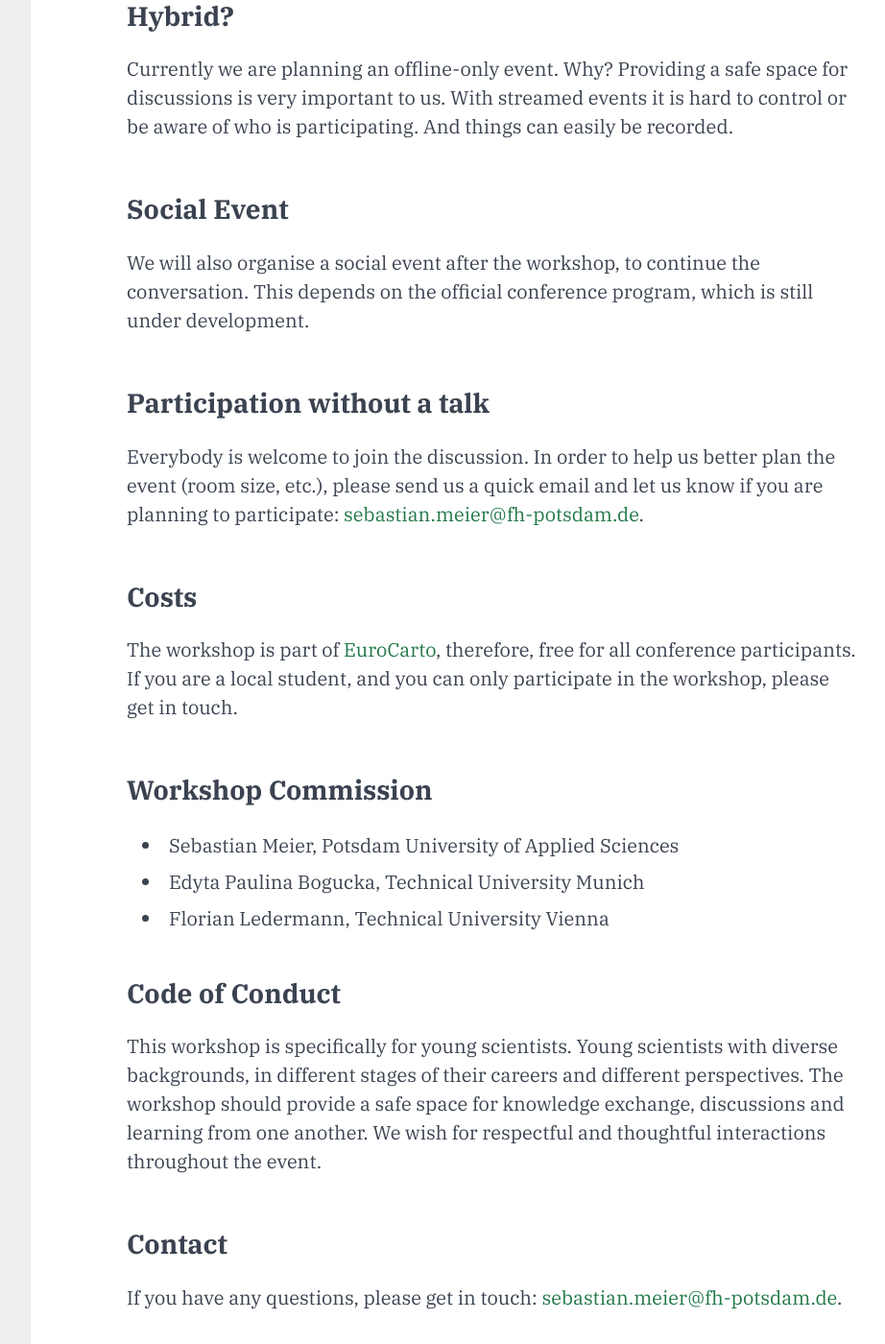
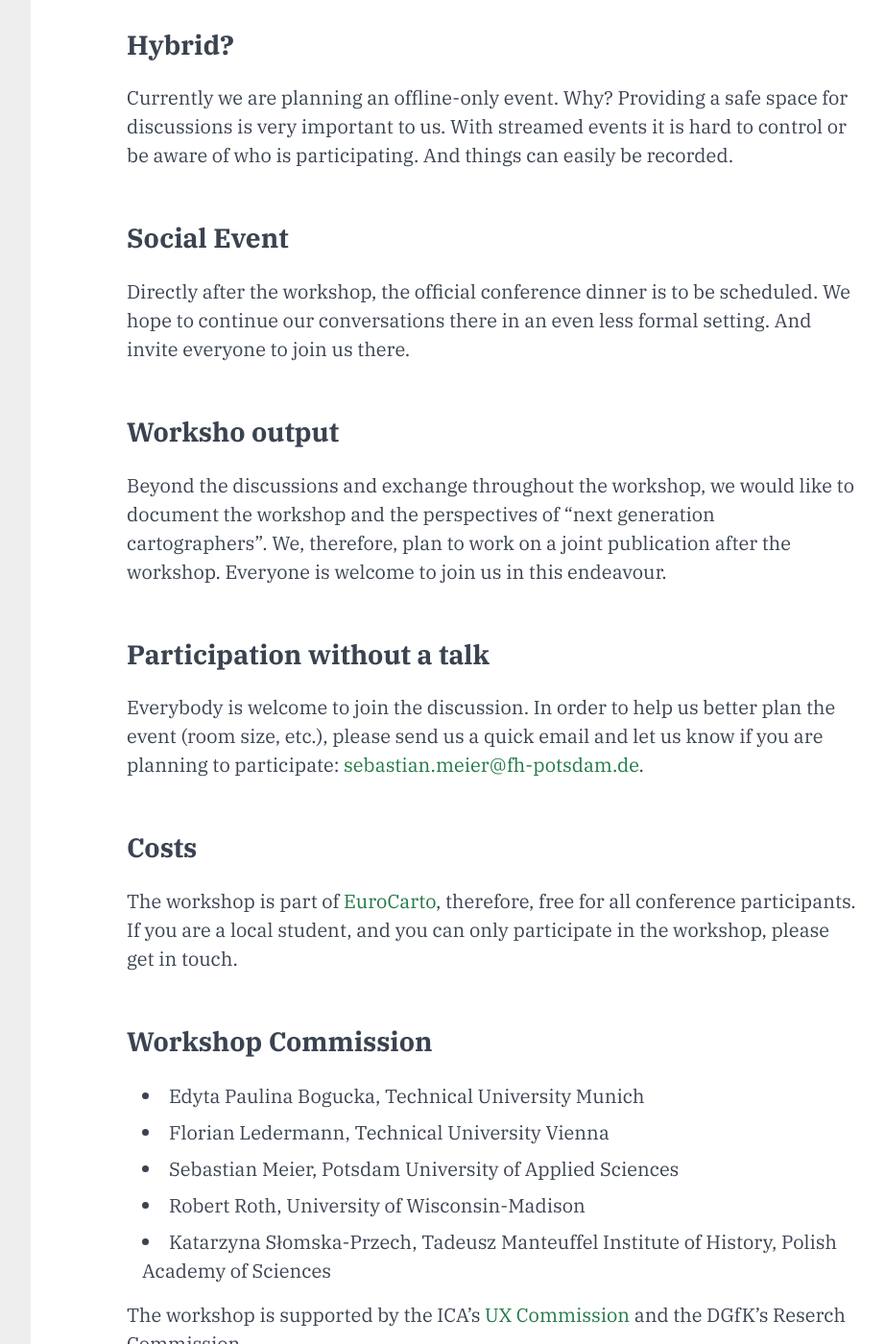
Before and after one commit to sebastian-meier/dgfk-kommission-forschung, a Jekyll site: the page built from en/events/eurocarto2022.md, in a window 1280 px wide and 1400 px high, scrolled down 1679 px. Shown: the whole window at 96% size, without its empty margins (288-1210 px from the left). Built offline with Jekyll 4.4.1, drawn with Linux system fonts in a browser that asks for light colours; some of the changed text lies outside the part shown.

Commit message:
eurocarto update and email changes

```diff
--- a/_data/events.csv
+++ b/_data/events.csv
@@ -1,5 +1,5 @@
 type,date,location,title,url,subtitle
-Nachwuchsworkshop (EN),2022-09-19,Wien,Kartographisches Kolloquium,/en/events/eurocarto2022,"Workshop als Fachaustausch für junge Kartograph*innen"
+Nachwuchsworkshop (EN),2022-09-22,Wien,Kartographisches Kolloquium,/en/events/eurocarto2022,"Workshop als Fachaustausch für junge Kartograph*innen"
 Nachwuchsworkshop,2020-09-20,Virtuell,Service-orientierte Kartographie,/de/events/eurocarto2020,"Welchen Einfluss haben neue Rahmenbedingungen, Nutzungskontexte und Nutzungsverhalten auf die Produktion kartographischer Produkte?"
 Symposium,2019-10-11,Berlin,Urban Mobility Symposium,https://www.citylab-berlin.org/events/mobilitysymposium/,"Karten, Daten, Geovisualisierung"
 Workshop,2017-12-01,Berlin,Offene Daten in Forschung und Entwicklung,https://www.technologiestiftung-berlin.de/de/veranstaltungen/beitrag/offene-daten-in-forschung-und-entwicklung/,"Workshop zu freien Geodaten"
--- a/_data/events_en.csv
+++ b/_data/events_en.csv
@@ -1,5 +1,5 @@
 type,date,location,title,url,subtitle
-Next generation cartographers,2022-09-19,Vienna,Cartographic Colloquium,/en/events/eurocarto2022,"Present and discuss your research with fellow young cartographic researchers"
+Next generation cartographers,2022-09-22,Vienna,Cartographic Colloquium,/en/events/eurocarto2022,"Present and discuss your research with fellow young cartographic researchers"
 Nachwuchsworkshop,2020-09-20,Virtuell,Service-orientierte Kartographie,/de/events/eurocarto2020,"Welchen Einfluss haben neue Rahmenbedingungen, Nutzungskontexte und Nutzungsverhalten auf die Produktion kartographischer Produkte?"
 Symposium,2019-10-11,Berlin,Urban Mobility Symposium,https://www.citylab-berlin.org/events/mobilitysymposium/,"Karten, Daten, Geovisualisierung"
 Workshop,2017-12-01,Berlin,Offene Daten in Forschung und Entwicklung,https://www.technologiestiftung-berlin.de/de/veranstaltungen/beitrag/offene-daten-in-forschung-und-entwicklung/,"Workshop zu freien Geodaten"
--- a/en/events/eurocarto2022.md
+++ b/en/events/eurocarto2022.md
@@ -19,19 +19,23 @@ Are you working on your thesis, dissertation or another research project? Or did
 We are also open in regards to what you would like to present. We ask you, to limit your presentation time to 10-15 minutes. Because we are particularly interested in a conversation. We would like you to finish your presentations with a question, proposal or thought, as a starting point for a discussion.
 To participate, send a (maximum) one-page description of your talk. Your submission should include: your **name**, affiliation is optional, a **title** and a 200 character **abstract**, which we can publish as part of the workshop program.
 Please send your proposal to [sebastian.meier@fh-potsdam.de](mailto:sebastian.meier@fh-potsdam.de). **Deadline: 15.08.2022**.
+We also strongly encourage everyone to also submit to the [EuroCarto Call](https://eurocarto2022.org/call-for-papers/) (Deadline 30.04.2022).
 
 ### Discussion on career paths
 Besides the presentations and discussions by young scientists, we want to try something new this year. We want to discuss potential career paths for cartographers. There are a lot of opportunities out there for cartographers (industry, non-profit, academia, ...). And a career path does not always need to be straight. Sebastian Meier will start with an input on cartographic working fields (as a non-cartographer) and then open the discussion. Anybody else who also wants to share similar insights is highly welcome, to also present something in this part of the workshop.
 
 ### Time and Location
-*19.-21.09.2022 (Exact day and time will be published soon) – Vienna<br />
+*22.09.2022 – Vienna<br />
 The "Next Generation Cartographers" workshop will be part of the [EuroCarto](https://eurocarto2022.org/) (19-21.09.2022), in cooperation with other ICA workshops.
 
 ### Hybrid?
 Currently we are planning an offline-only event. Why? Providing a safe space for discussions is very important to us. With streamed events it is hard to control or be aware of who is participating. And things can easily be recorded.
 
 ### Social Event
-We will also organise a social event after the workshop, to continue the conversation. This depends on the official conference program, which is still under development.
+Directly after the workshop, the official conference dinner is to be scheduled. We hope to continue our conversations there in an even less formal setting. And invite everyone to join us there.
+
+### Worksho output
+Beyond the discussions and exchange throughout the workshop, we would like to document the workshop and the perspectives of "next generation cartographers". We, therefore, plan to work on a joint publication after the workshop. Everyone is welcome to join us in this endeavour.
 
 ### Participation without a talk
 Everybody is welcome to join the discussion. In order to help us better plan the event (room size, etc.), please send us a quick email and let us know if you are planning to participate: [sebastian.meier@fh-potsdam.de](mailto:sebastian.meier@fh-potsdam.de).
@@ -40,9 +44,13 @@ Everybody is welcome to join the discussion. In order to help us better plan the
 The workshop is part of [EuroCarto](https://eurocarto2022.org/), therefore, free for all conference participants. If you are a local student, and you can only participate in the workshop, please get in touch.
 
 ### Workshop Commission
-- Sebastian Meier, Potsdam University of Applied Sciences
 - Edyta Paulina Bogucka, Technical University Munich
 - Florian Ledermann, Technical University Vienna
+- Sebastian Meier, Potsdam University of Applied Sciences
+- Robert Roth, University of Wisconsin-Madison
+- Katarzyna Słomska-Przech, Tadeusz Manteuffel Institute of History, Polish Academy of Sciences
+
+The workshop is supported by the ICA's [UX Commission](https://use.icaci.org/) and the DGfK's Reserch Commission.
 
 ### Code of Conduct
 This workshop is specifically for young scientists. Young scientists with diverse backgrounds, in different stages of their careers and different perspectives. The workshop should provide a safe space for knowledge exchange, discussions and learning from one another. We wish for respectful and thoughtful interactions throughout the event.
```
Also changed, not shown: other parts of en/events/eurocarto2022.md (+1 -1 lines), de/events/cartohack/index.md (+1 -1 lines), de/events/eurocarto2020.md (+3 -3 lines), en/events/cartohack/index.md (+1 -1 lines).
